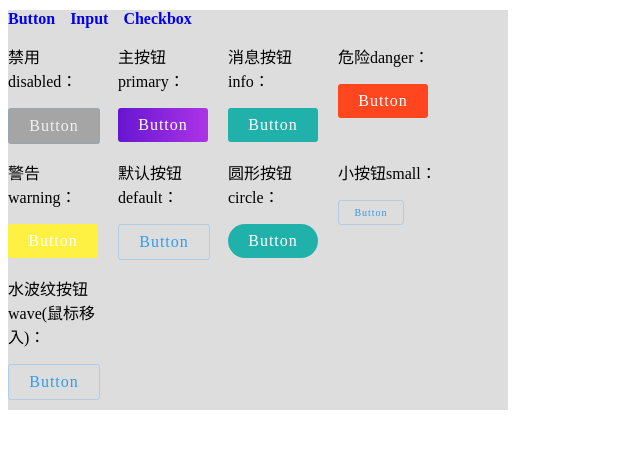
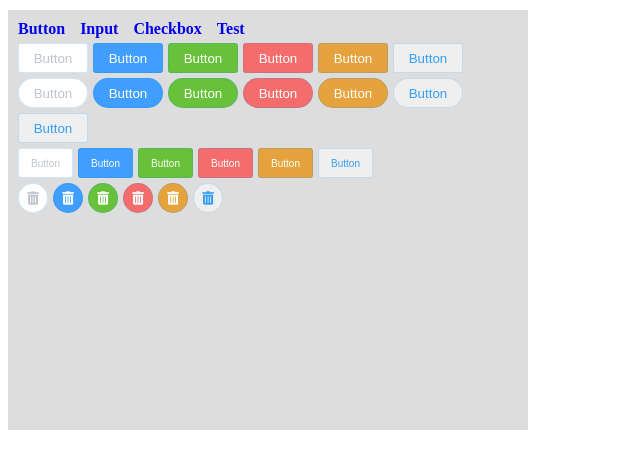
Before and after one commit to pangqingbo/pixel-vue, a Vue app: page / in a window 1280 px wide. Shown: the top 468 px of the page, without its empty margins (0-640 px from the left). Built offline with nearby package versions, Linux system fonts and the light colour scheme.

Commit message:
update checkbox

```diff
--- a/package/Button/src/index.vue
+++ b/package/Button/src/index.vue
@@ -1,27 +1,41 @@
 <template>
-    <a
-    :href="href"
-    :style="styleArr"
-    :class="{
+    <button
+    :class="[{
         disabled,
+        round,
+        wave,
         circle,
-        wave,
-    }"
+    },`${type}`,`${size}`]"
+    @click="handleClick"
+    :disabled="disabled"
     >
         <span><slot></slot></span>
-        <div></div>
-    </a>
+
+        <!-- div用来设置水波纹效果 -->
+        <div v-if="wave"></div>
+    </button>
 </template>
 
 <script>
-import { ref, toRefs } from '@vue/reactivity'
-import { onMounted } from '@vue/runtime-core'
 export default {
     name: "Button",
     props: {
-        type:String,
-        style:String,
-        size:String,
+        type:{
+            type: String,
+            default: 'default',
+        },
+        icon:{
+            type: String,
+            default: '',
+        },
+        size:{
+            type: String,
+            default: 'middle',
+        },
+        round:{
+            type: Boolean,
+            default: false,
+        },
         circle:{
             type: Boolean,
             default: false,
@@ -34,73 +48,75 @@ export default {
             type: Boolean,
             default: false,
         },
-        href:{
-            type:String,
-            default: "#",
-        }
     },
-    setup(props){
-        const { type,size } = toRefs(props);
-
-        // 按钮类型比对数组
-        const typeArr = [
-            {type: 'primary', styleObj: {background: 'linear-gradient(90deg, #6616d0, #ac34e7)',color: '#fff',border:'none'}},
-            {type: 'info', styleObj: {background: '#20B2AA',color: '#fff',border:'none'}},
-            {type: 'danger', styleObj: {background: '#ff461f',color: '#fff',border:'none'}},
-            {type: 'warning', styleObj: {background: '#fff143',color: '#fff',border:'none'}},
-        ]
-
-        // 尺寸比对数组
-        const sizeArr = [
-            {size: 'small', styleObj: {padding: '6px 7px',width: '50px',fontSize: '10px'}}
-        ]
-
-        // 定义一个数组来接收函数执行后返回的样式对象
-        let styleArr = ref([]);
-
-        // 修改样式的函数
-        function modifyStyle(arr, attr, attrString){
-            let styleObj = arr.find((item) => {
-                return item[attrString] == attr.value
-            })
-            styleObj = styleObj?.styleObj || {};
-            styleArr.value.push(styleObj);
-            return styleArr
-        }
-
-        onMounted(() => {
-            modifyStyle(typeArr, type, 'type')
-            modifyStyle(sizeArr, size, 'size')
-        });
-
-        return {
-            styleArr
+    methods:{
+        handleClick(e){
+            this.$emit('click', e)
         }
     }
 }
 </script>
 
 <style scoped>
-a{
+button{
     position: relative;
-    display: block;
-    padding: 8px 10px;
-    text-align: center;
-    text-decoration: none;
+    cursor: pointer;
+    display: inline-block;
+    padding: 7px 0px;
     color: rgba(5, 139, 248, 0.8);
     border: 1px solid rgba(5, 139, 248, 0.2);
     border-radius: 3px;
     transition: .5s all;
-    letter-spacing: 1px;
     width: 70px;
+    height: 30px;
+    /* letter-spacing: 1px; */
     overflow: hidden;
+    margin: 5px 5px 0 0;
 }
-a:hover{
+button:hover{
     opacity: .7;
     transform: translateY(-2px);
     box-shadow: 0 0 10px rgba(117, 117, 117, 0.9);
 }
-a.wave div{
+button.primary{
+    background: #409eff;
+    color: #fff
+}
+button.info{
+    background: #67c23a;
+    color: #fff
+}
+button.danger{
+    background: #f56c6c;
+    color: #fff
+}
+button.warning{
+    background: #e6a23c;
+    color: #fff
+}
+button.small{
+    width: 55px;
+    padding: 7px 0;
+    font-size: 10px;
+}
+button.round{
+    border-radius: 40px;
+}
+button.circle{
+    width: 30px;
+    height: 30px;
+    padding: 0;
+    border-radius: 50%;
+}
+button.disabled,
+button.disabled:hover{
+    cursor: not-allowed;
+    color:#c0c4cc;
+    background-color: #fff;
+    border-color: ebeef5;
+    transform: none;
+}
+button.wave div{
     position: absolute;
     width: 100%;
     height: 100%;
@@ -109,18 +125,18 @@ a.wave div{
     left: 0;
     transition: 1s;
 }
-a.wave span{
+button.wave span{
     position: relative;
     z-index: 1;
     transition: 1s;
 }
-a.wave:hover span{
+button.wave:hover span{
     color: #fff;
 }
-a.wave:hover div{
+button.wave:hover div{
     top: 0;
 }
-a.wave div::before{
+button.wave div::before{
     content: '';
     position: absolute;
     width: 100%;
@@ -138,13 +154,4 @@ a.wave div::before{
         background-position-x: 118px;
     }
 }
-a.circle{
-    border-radius: 40px;
-}
-a.disabled{
-    color: #fff;
-    pointer-events: none;
-    background: gray !important;
-    opacity: .6;
-}
 </style>
--- a/package/p-checkbox-group/src/index.vue
+++ b/package/p-checkbox-group/src/index.vue
@@ -22,25 +22,33 @@
         <span>全选/全不选</span>
       </label>
     </div>
+  </div>
 
+  <!-- 反选按钮 -->
+  <div v-if="checkedReverseBtn">
+    <Button @click.capture="checkedReverse">反选</Button>
   </div>
-  <!-- 反选按钮 -->
-    <div>
-      <button @click="checkedReverse" type="checkbox">反选</button>
-    </div>
 </template>
 
 <script>
 import { ref, toRefs } from "@vue/reactivity";
+import Button from "../../Button/src/index.vue"
 
 export default {
   name: "PCheckboxGroup",
+  components:{
+    Button
+  },
   props: {
     column: {
       type: Boolean,
       default: false,
     },
     checkedAllBtn: {
+      type: Boolean,
+      default: false,
+    },
+    checkedReverseBtn: {
       type: Boolean,
       default: false,
     },
@@ -84,16 +92,30 @@ export default {
 </script>
 
 <style scoped>
-.pCheckboxGroup {
+*{
+  margin: 0;
+  padding: 0;
+  -webkit-user-select: none;
+}
+.pCheckboxGroup{
   display: flex;
+  flex-wrap: wrap;
 }
-.pCheckboxGroup div {
+.pCheckboxGroup div{
   padding: 4px;
+  padding-left: 0;
 }
-button{
-  margin-left: 6px;
+div button{
+  display: inline-block;
+  cursor: pointer;
+  width: 55px;
+  padding: 7px 0;
+  font-size: 10px;
+  border-radius: 3px;
+  color: rgba(5, 139, 248, 0.8);
+  border: 1px solid rgba(5, 139, 248, 0.2);
 }
-.pCheckboxGroup.column {
+.pCheckboxGroup.column{
   flex-direction: column;
 }
 </style>
--- a/package/p-input/src/index.vue
+++ b/package/p-input/src/index.vue
@@ -96,7 +96,7 @@ div.iconSlot{
     margin: 0 3px;
 }
 div#inputContainer.noBorder{
-    padding: 20px;
+    padding: 12px;
     box-shadow: 0 0 10px rgba(0, 0, 0, 0.1);
     border: 1px solid transparent;
 }
--- a/src/App.vue
+++ b/src/App.vue
@@ -25,6 +25,7 @@ export default {
   min-height: 400px;
   margin-top: 10px;
   background-color: rgba(128, 128, 128, 0.267);
+  padding: 10px;
 }
 #nav a{
   text-decoration: none;
--- a/src/router/index.js
+++ b/src/router/index.js
@@ -15,7 +15,12 @@ const routes = [
         path: '/pcheckbox',
         name: 'Checkbox',
         component: () => import('../views/Checkbox.vue')
-    }
+    },
+    {
+        path: '/test',
+        name: 'Test',
+        component: () => import('../views/test.vue')
+    },
   ]
 
 const router = createRouter({
--- a/src/views/Button.vue
+++ b/src/views/Button.vue
@@ -1,51 +1,61 @@
 <template>
     <div class="btnContainer">
         <div>
-            <p>禁用disabled：</p>
             <Button disabled>Button</Button>
-        </div>
-        <div>
-            <p>主按钮primary：</p>
-            <Button type="primary">Button</Button>
-        </div>
-        <div>
-            <p>消息按钮info：</p>
+            <Button type="primary" @click="say">Button</Button>
             <Button type="info">Button</Button>
-        </div>
-        <div>
-            <p>危险danger：</p>
             <Button type="danger">Button</Button>
-        </div>
-        <div>
-            <p>警告warning：</p>
             <Button type="warning">Button</Button>
-        </div>
-        <div>
-            <p>默认按钮default：</p>
             <Button>Button</Button>
         </div>
         <div>
-            <p>圆形按钮circle：</p>
-            <Button type="info" circle>Button</Button>
+            <Button disabled round>Button</Button>
+            <Button type="primary" round>Button</Button>
+            <Button type="info" round>Button</Button>
+            <Button type="danger" round>Button</Button>
+            <Button type="warning" round>Button</Button>
+            <Button round>Button</Button>
         </div>
         <div>
-            <p>小按钮small：</p>
+            <Button wave>Button</Button>
+        </div>
+        <div>
+            <Button disabled size="small">Button</Button>
+            <Button type="primary" size="small">Button</Button>
+            <Button type="info" size="small">Button</Button>
+            <Button type="danger" size="small">Button</Button>
+            <Button type="warning" size="small">Button</Button>
             <Button size="small">Button</Button>
         </div>
         <div>
-            <p>水波纹按钮wave(鼠标移入)：</p>
-            <Button wave>Button</Button>
+            <Button circle disabled>
+                <i class="fas fas fa-trash-alt"></i>
+            </Button>
+            <Button circle type="primary">
+                <i class="fas fas fa-trash-alt"></i>
+            </Button>
+            <Button circle type="info">
+                <i class="fas fas fa-trash-alt"></i>
+            </Button>
+            <Button circle type="danger">
+                <i class="fas fas fa-trash-alt"></i>
+            </Button>
+            <Button circle type="warning">
+                <i class="fas fas fa-trash-alt"></i>
+            </Button>
+            <Button circle>
+                <i class="fas fas fa-trash-alt"></i>
+            </Button>
         </div>
     </div>
 </template>
 
-<style scoped>
-.btnContainer{
-    display: flex;
-    flex-wrap: wrap;
-}
-.btnContainer div{
-    width: 100px;
-    margin-right: 10px;
-}
-</style>
+<script>
+export default {
+    methods: {
+        say() {
+            console.log("hi");
+        },
+    },
+};
+</script>
--- /dev/null
+++ b/src/views/test.vue
@@ -0,0 +1,68 @@
+<template>
+  <div id="signPage">
+
+      <!-- input输入框 -->
+      <div class="userInput">
+        <p-input placeholder="账号" type="noBorder">
+            <template #preicon>
+                <i class="fas fa-user"></i>
+            </template>
+        </p-input>
+      </div>
+      <div class="userInput">
+        <p-input placeholder="密码" type="noBorder">
+            <template #preicon>
+                <i class="fas fa-key"></i>
+            </template>
+        </p-input>
+      </div>
+
+      <!-- 多选框 -->
+      <div>
+        <span>标签：</span>
+        <p-checkbox-group
+        :items="items"
+        :checkedAllBtn="true"
+        :checkedReverseBtn="true"
+        ></p-checkbox-group>
+      </div>
+
+      <!-- 取消确定按钮 -->
+      <div class="btnContainer">
+        <Button size="small">取消</Button>
+        <Button type="primary" size="small">确定</Button>
+      </div>
+
+  </div>
+</template>
+
+<script>
+export default {
+    data(){
+        return{
+            items:[
+                {value: "手游党"},
+                {value: "宅男"},
+                {value: "为了部落"},
+                {value: "兽人永不为奴"},
+                {value: "天然呆"},
+                {value: "干饭人"},
+                {value: "天然呆"},
+                {value: "天然呆"},
+            ]
+        }
+    }
+}
+</script>
+
+<style scoped>
+#signPage{
+    width: 400px;
+}
+.btnContainer{
+    display: flex;
+}
+.userInput{
+    margin: 5px 0;
+}
+</style>
```
